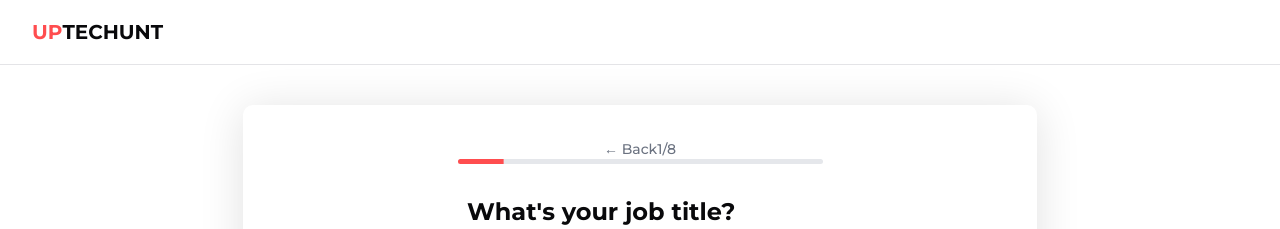
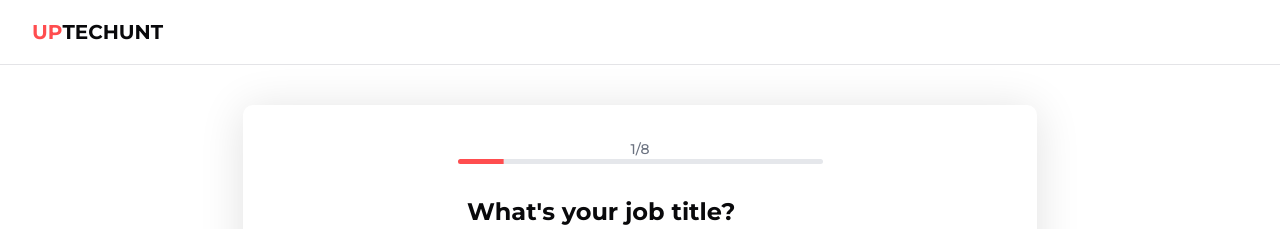
Before and after one commit to Chiragbisht/gigkraft1, a Next.js app: page /onboarding in a window 1280 px wide. Both pictures are taken after a click on the button "Create Your Profile". Shown: the top 229 px of the page. Built offline with nearby package versions, Linux system fonts and the light colour scheme.

Commit message:
fix: comment back button

```diff
--- a/components/onboardPage/multistepForm/multiStepForm.tsx
+++ b/components/onboardPage/multistepForm/multiStepForm.tsx
@@ -89,14 +89,14 @@ export default function MultiStepForm() {
     >
       <div className={`flex flex-col items-center justify-center h-full ${montserrat.className}`}>
         <div className="flex items-center justify-center h-full">
-          {currentStepIndex > 0 && (
+          {/* {currentStepIndex > 0 && (
             <button
               onClick={prevStep}
               className="flex items-center text-sm font-medium text-gray-500 hover:text-gray-700"
             >
               ← Back
             </button>
-          )}
+          )} */}
           <div className="ml-auto text-sm font-medium text-gray-500">
             {currentStepIndex > 0
               ? `${currentStepIndex}/${steps.length - 1}`
@@ -114,7 +114,7 @@ export default function MultiStepForm() {
           <div className="mt-8 flex justify-end">
             <button
               onClick={nextStep}
-              className="rounded-full lg:max-w-[365px] h-[35px] lg:w-[365px] max-w-xs bg-[#FF4C4A] px-8  text-white hover:bg-[#FF4C4A]/80"
+              className="rounded-full lg:max-w-[365px] h-[35px] lg:w-[365px] max-w-xs bg-[#FF4C4A] px-8  text-white hover:bg-[#FF4C4A]/110"
             >
               <span className={`${montserrat.className} text-[16px] font-[600]`}>Next</span>
             </button>
```
